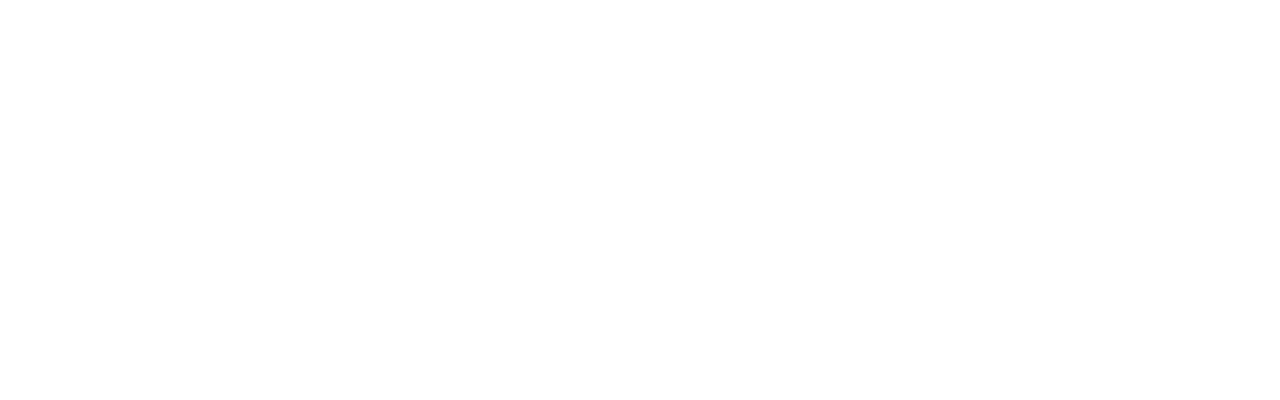
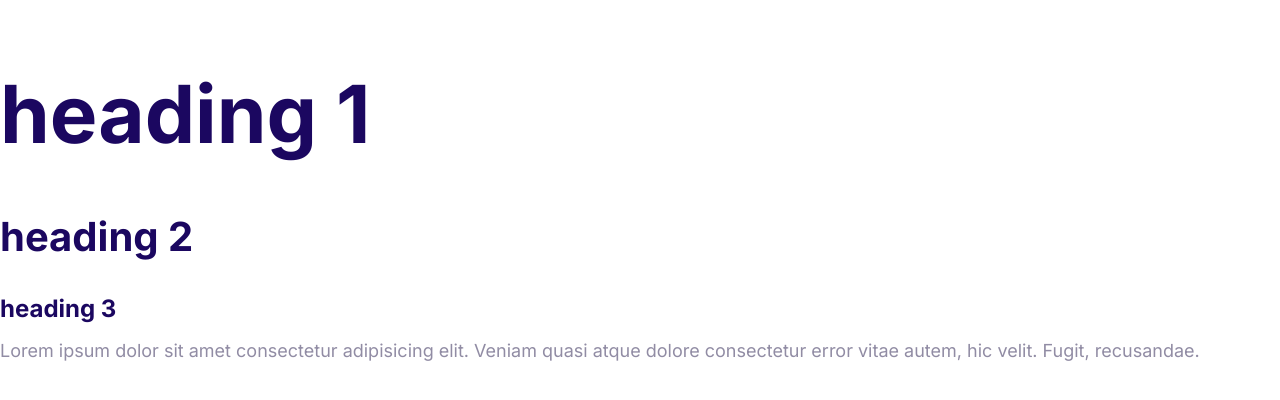
Before and after one commit to benen89/Kukuruzo, a plain HTML site: page index.html in a window 1280 px wide. Drawn offline with Linux system fonts and the light colour scheme.

Commit message:
define the styles for the fonts

```diff
--- a/css/styles.css
+++ b/css/styles.css
@@ -2,10 +2,52 @@ html {
   font-size: 62.5%;
 }
 
-body {
+:root {
   --primary-color: #2584ff;
   --secondary-color: #00d9ff;
   --accent-color: #ff3400;
   --heading-color: #1b0760;
   --body-texy-color: #918ca4;
 }
+body {
+  font-family: Inter, Arial, Helvetica, sans-serif;
+  color: var(--body-texy-color);
+  font-size: 2.4rem;
+  line-height: 1.5;
+}
+
+h1,
+h2,
+h3 {
+  color: var(--heading-color);
+  margin-bottom: 1rem;
+}
+
+h1 {
+  font-size: 7rem;
+}
+h2 {
+  font-size: 4rem;
+}
+h3 {
+  font-size: 3rem;
+}
+
+p {
+  margin-top: 0;
+}
+
+@media screen and (min-width: 1024px) {
+  body {
+    font-size: 1.8rem;
+  }
+  h1 {
+    font-size: 8rem;
+  }
+  h2 {
+    font-size: 4rem;
+  }
+  h3 {
+    font-size: 2.4rem;
+  }
+}
--- a/index.html
+++ b/index.html
@@ -5,8 +5,22 @@
     <meta http-equiv="X-UA-Compatible" content="IE=edge" />
     <meta name="viewport" content="width=device-width, initial-scale=1.0" />
     <title>Document</title>
+    <link rel="preconnect" href="https://fonts.googleapis.com" />
+    <link rel="preconnect" href="https://fonts.gstatic.com" crossorigin />
+    <link
+      href="https://fonts.googleapis.com/css2?family=Inter:wght@400;700&display=swap"
+      rel="stylesheet"
+    />
     <link rel="stylesheet" href="css/normalize.css" />
     <link rel="stylesheet" href="css/styles.css" />
   </head>
-  <body></body>
+  <body>
+    <h1>heading 1</h1>
+    <h2>heading 2</h2>
+    <h3>heading 3</h3>
+    <p>
+      Lorem ipsum dolor sit amet consectetur adipisicing elit. Veniam quasi
+      atque dolore consectetur error vitae autem, hic velit. Fugit, recusandae.
+    </p>
+  </body>
 </html>
```
